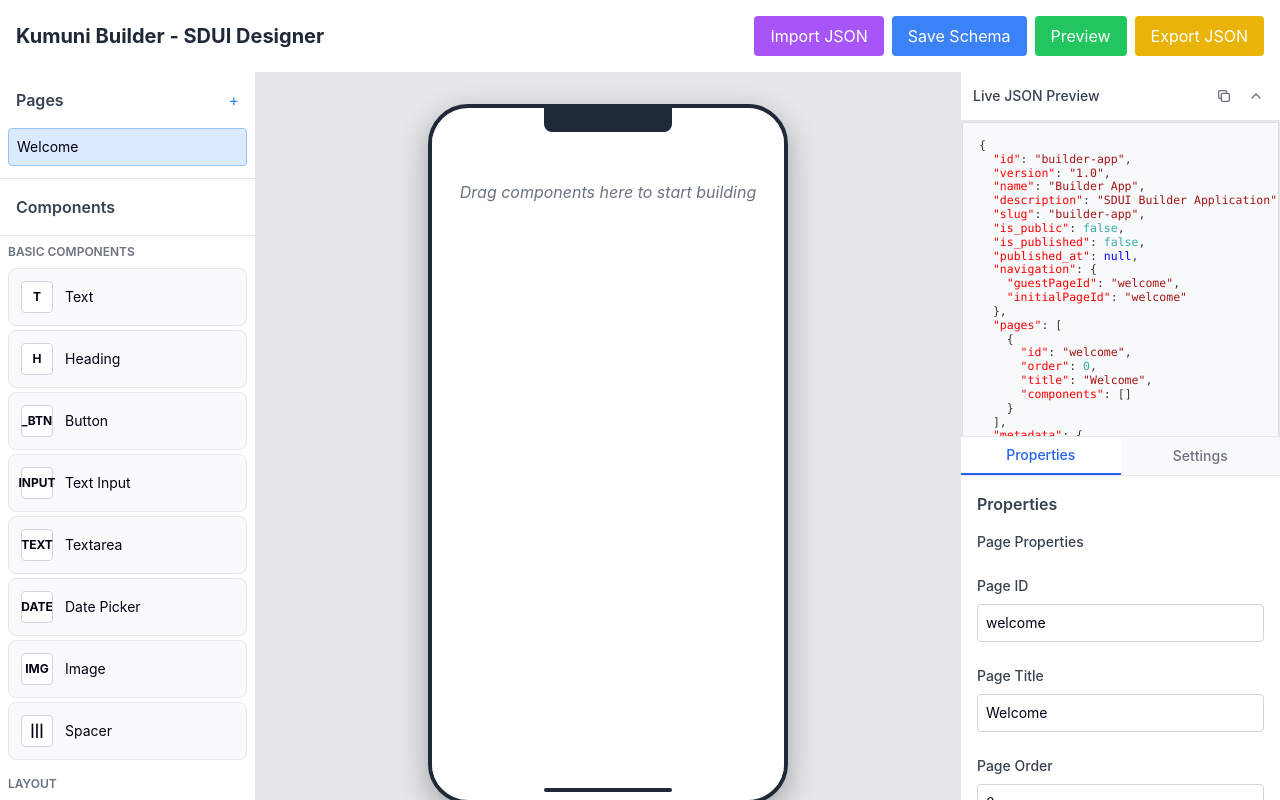
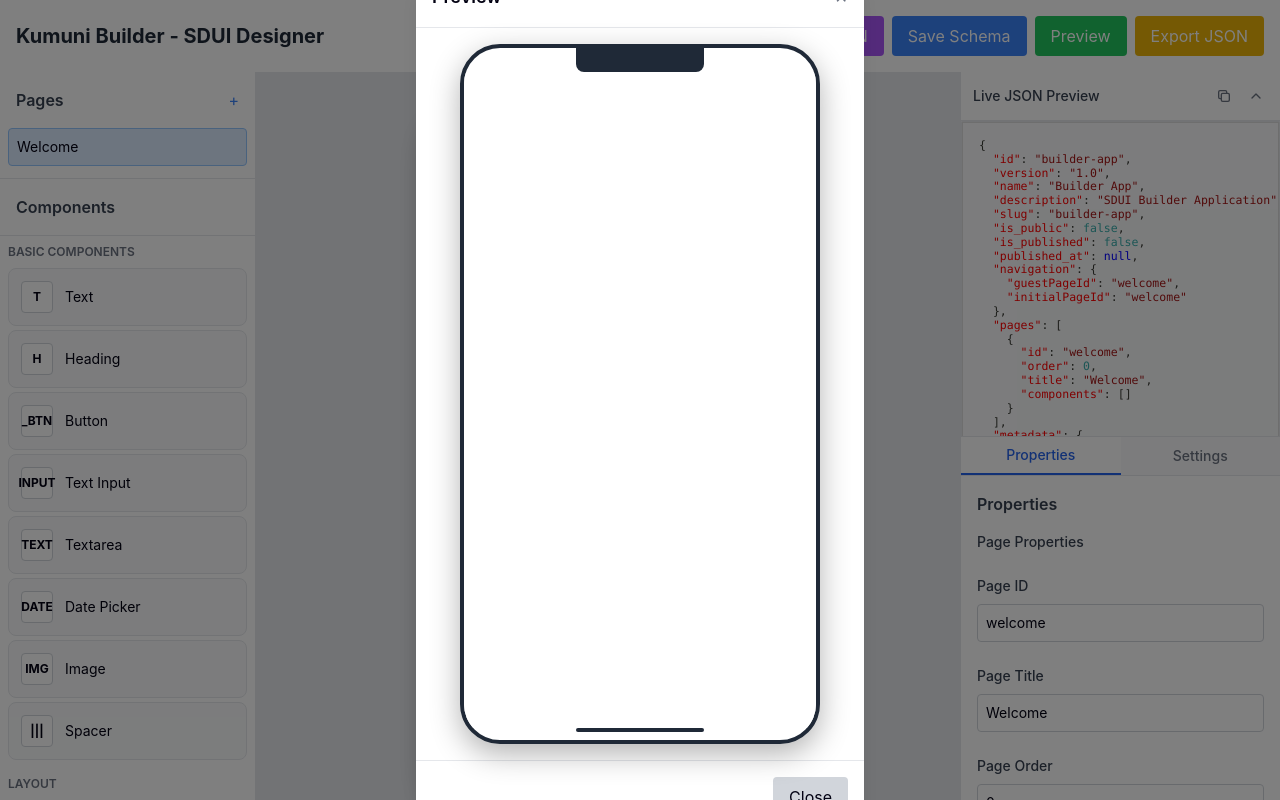
Before and after one commit to phangs/kumuni-builder, a React (Vite) app: page / in a window 1280 px wide. Both pictures are taken after a click on the button "Preview". Built offline with nearby package versions, Linux system fonts and the light colour scheme.

Commit message:
feat: implement preview modal and update App component; add static server configuration

```diff
--- a/src/App.tsx
+++ b/src/App.tsx
@@ -4,6 +4,8 @@ import { ComponentsPanel } from './components/ComponentsPanel';
 import { PropertiesPanel } from './components/PropertiesPanel';
 import { JsonPreviewPane } from './components/JsonPreviewPane';
 import { SettingsPanel } from './components/SettingsPanel';
+import { SduiPage } from './components/SduiRenderer';
+import { PreviewModal } from './components/PreviewModal';
 import { SDUISchema } from './types/sdui';
 import { useToast } from './contexts/ToastContext';
 
@@ -14,6 +16,9 @@ function App() {
   const [isImporting, setIsImporting] = useState<boolean>(false); // Flag to track import state
   const prevNavigationRef = useRef<any>(null); // Ref to track previous navigation settings
   const { toast } = useToast();
+  const [showPreviewModal, setShowPreviewModal] = useState<boolean>(false);
+  const [previewSchema, setPreviewSchema] = useState<any>(null);
+  const [previewCurrentPageId, setPreviewCurrentPageId] = useState<string>('welcome');
   const [canvasSchema, setCanvasSchema] = useState<SDUISchema>({
     id: "builder-app",
     version: "1.0",
@@ -311,10 +316,10 @@ function App() {
           <button
             className="px-4 py-2 bg-green-500 text-white rounded hover:bg-green-600"
             onClick={() => {
-              // Preview functionality - store the schema and current page ID in sessionStorage and open preview
-              sessionStorage.setItem('sdui-preview-schema', JSON.stringify(canvasSchema));
-              sessionStorage.setItem('sdui-preview-current-page-id', currentPageId);
-              window.open('/preview', '_blank', 'width=400,height=800');
+              // Preview functionality - set the schema and current page ID to state to show modal
+              setPreviewSchema(canvasSchema);
+              setPreviewCurrentPageId(currentPageId);
+              setShowPreviewModal(true);
             }}
           >
             Preview
@@ -528,8 +533,15 @@ function App() {
           </div>
         </div>
       </div>
-    </div>
-  );
+  {/* Preview Modal Component */}
+  <PreviewModal
+    isOpen={showPreviewModal}
+    onClose={() => setShowPreviewModal(false)}
+    schema={previewSchema}
+    currentPageId={previewCurrentPageId}
+  />
+</div>
+);
 }
 
 export default App;
--- /dev/null
+++ b/src/components/PreviewModal.tsx
@@ -0,0 +1,138 @@
+import React, { useState } from 'react';
+import { SduiPage } from './SduiRenderer';
+import { useToast } from '../contexts/ToastContext';
+
+interface PreviewModalProps {
+  isOpen: boolean;
+  onClose: () => void;
+  schema: any;
+  currentPageId: string;
+}
+
+export const PreviewModal: React.FC<PreviewModalProps> = ({
+  isOpen,
+  onClose,
+  schema,
+  currentPageId: initialPageId
+}) => {
+  const { toast } = useToast();
+  // Initialize with the initialPageId, or fallback to the first page in schema if initialPageId is empty
+  const [currentPage, setCurrentPage] = useState<string>(() => {
+    if (initialPageId) {
+      return initialPageId;
+    } else if (schema && schema.pages && schema.pages.length > 0) {
+      return schema.pages[0].id;
+    }
+    return '';
+  });
+
+  if (!isOpen) {
+    return null;
+  }
+
+  const handleAction = (actionId: string, data?: any) => {
+    console.log("Action triggered in preview:", actionId, data);
+
+    // Handle navigation actions - these should execute silently without toast
+    if (actionId.startsWith('@pushPage:')) {
+      const pageId = actionId.split(':')[1];
+      if (pageId) {
+        setCurrentPage(pageId);
+      }
+    } else if (actionId === '@popPage') {
+      // Go back to the previous page in navigation history
+      // For simplicity, we'll just go back to the initial page
+      setCurrentPage(initialPageId);
+    } else if (actionId === '@submitForm') {
+      // Handle form submission
+      toast.success('Form submitted successfully!');
+    } else if (actionId.startsWith('{"type":"@toast"')) {
+      // Handle toast action from JSON string
+      try {
+        const actionObj = JSON.parse(actionId);
+        if (actionObj.params?.message) {
+          toast.info(actionObj.params.message);
+        } else {
+          toast.info('Toast message displayed!');
+        }
+      } catch (e) {
+        console.error('Error parsing toast action:', e);
+        toast.info('Action executed!');
+      }
+    } else if (actionId === '@toast') {
+      // Handle simple toast action
+      toast.info('Toast message displayed!');
+    } else if (actionId === '@register') {
+      // Handle registration action
+      toast.info('Registration initiated!');
+    } else {
+      // For other actions, just execute without feedback or minimal feedback
+      console.log(`Action "${actionId}" executed!`);
+    }
+  };
+
+  return (
+    <div className="fixed inset-0 bg-black bg-opacity-50 flex items-center justify-center z-50 p-4">
+      <div className="bg-white rounded-lg shadow-xl w-full max-w-md">
+        <div className="p-4 border-b flex justify-between items-center">
+          <h2 className="text-lg font-semibold">Preview</h2>
+          <button
+            className="text-gray-500 hover:text-gray-700"
+            onClick={onClose}
+          >
+            ✕
+          </button>
+        </div>
+        <div className="p-4 flex justify-center">
+          {/* Mobile frame for preview */}
+          <div
+            className="bg-white border-4 border-gray-800 rounded-[40px] w-[360px] h-[700px] overflow-hidden flex flex-col relative"
+            style={{ boxShadow: '0 10px 30px rgba(0,0,0,0.3)' }}
+          >
+            {/* Mobile notch */}
+            <div className="bg-gray-800 h-6 w-32 mx-auto rounded-b-lg"></div>
+
+            {/* Screen content - this is where the actual SDUI content renders */}
+            <div className="flex-1 overflow-auto bg-white">
+              {/* Ensure white background unless specifically set in the page, and override SduiPage's background */}
+              <div style={{
+                minHeight: '100%',
+                padding: 16,
+                backgroundColor: schema?.pages?.[0]?.backgroundColor || '#FFFFFF',
+                height: '100%',
+                display: 'flex',
+                flexDirection: 'column'
+              }}>
+                {schema ? (
+                  <SduiPage
+                    schema={{...schema}}
+                    currentPageId={currentPage}
+                    onAction={handleAction}
+                  />
+                ) : (
+                  <div className="flex items-center justify-center h-full">
+                    <div className="text-center">
+                      <div className="animate-spin rounded-full h-8 w-8 border-b-2 border-blue-500 mx-auto"></div>
+                      <p className="mt-2 text-gray-600">Loading preview...</p>
+                    </div>
+                  </div>
+                )}
+              </div>
+            </div>
+
+            {/* Mobile home indicator */}
+            <div className="bg-gray-800 h-1 w-32 mx-auto rounded-full mb-2"></div>
+          </div>
+        </div>
+        <div className="p-4 border-t flex justify-end">
+          <button
+            className="px-4 py-2 bg-gray-300 rounded hover:bg-gray-400"
+            onClick={onClose}
+          >
+            Close
+          </button>
+        </div>
+      </div>
+    </div>
+  );
+};
--- a/src/contexts/ToastContext.tsx
+++ b/src/contexts/ToastContext.tsx
@@ -11,7 +11,7 @@ export const ToastProvider: React.FC<{ children: ReactNode }> = ({ children }) =
   return (
     <ToastContext.Provider value={{ toast }}>
       {children}
-      <Toaster position="top-right" richColors />
+      <Toaster position="bottom-right" richColors />
     </ToastContext.Provider>
   );
 };
```
Also changed, not shown: preview.html (added, +20 -0 lines), static.yaml (added, +11 -0 lines).
